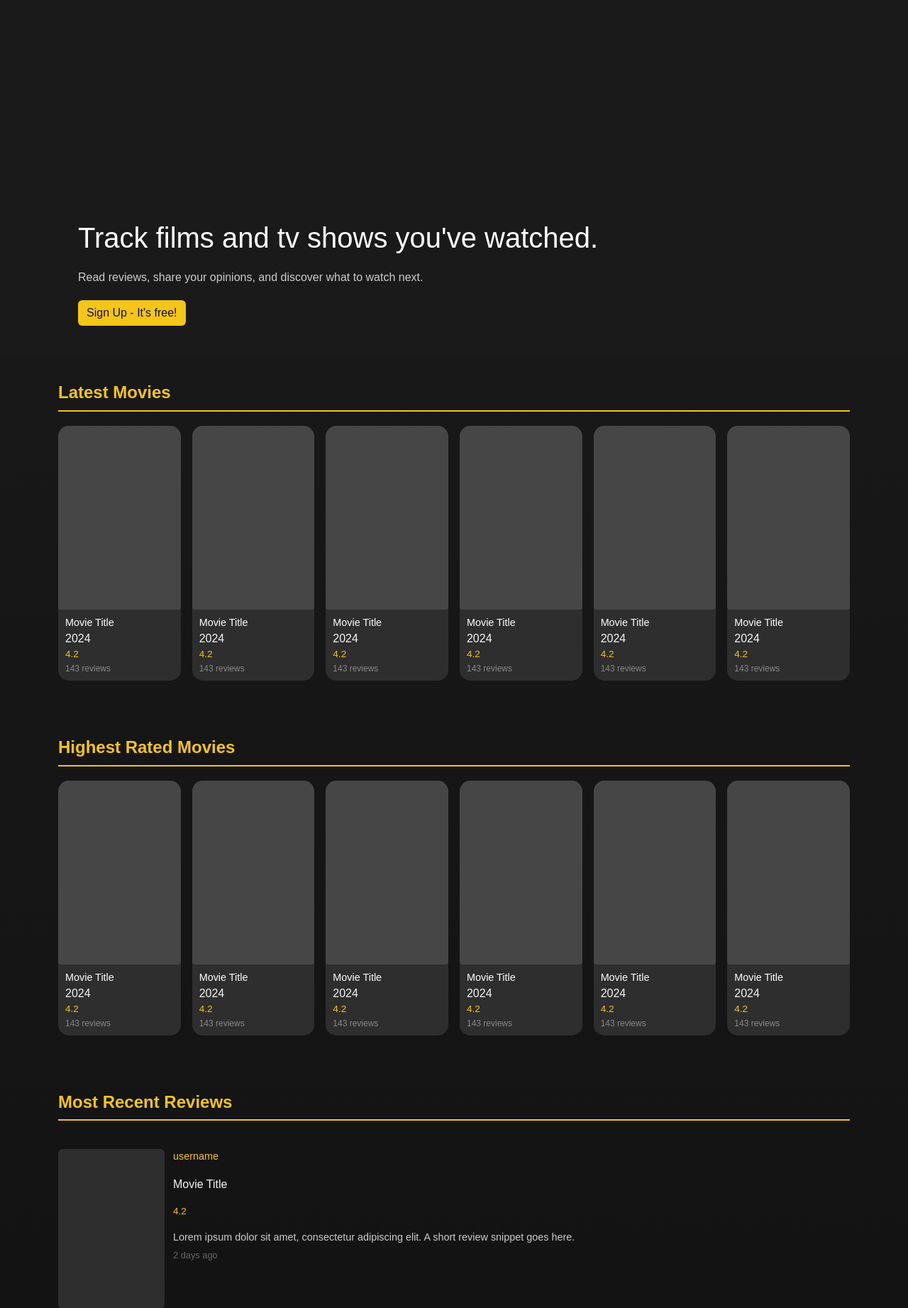
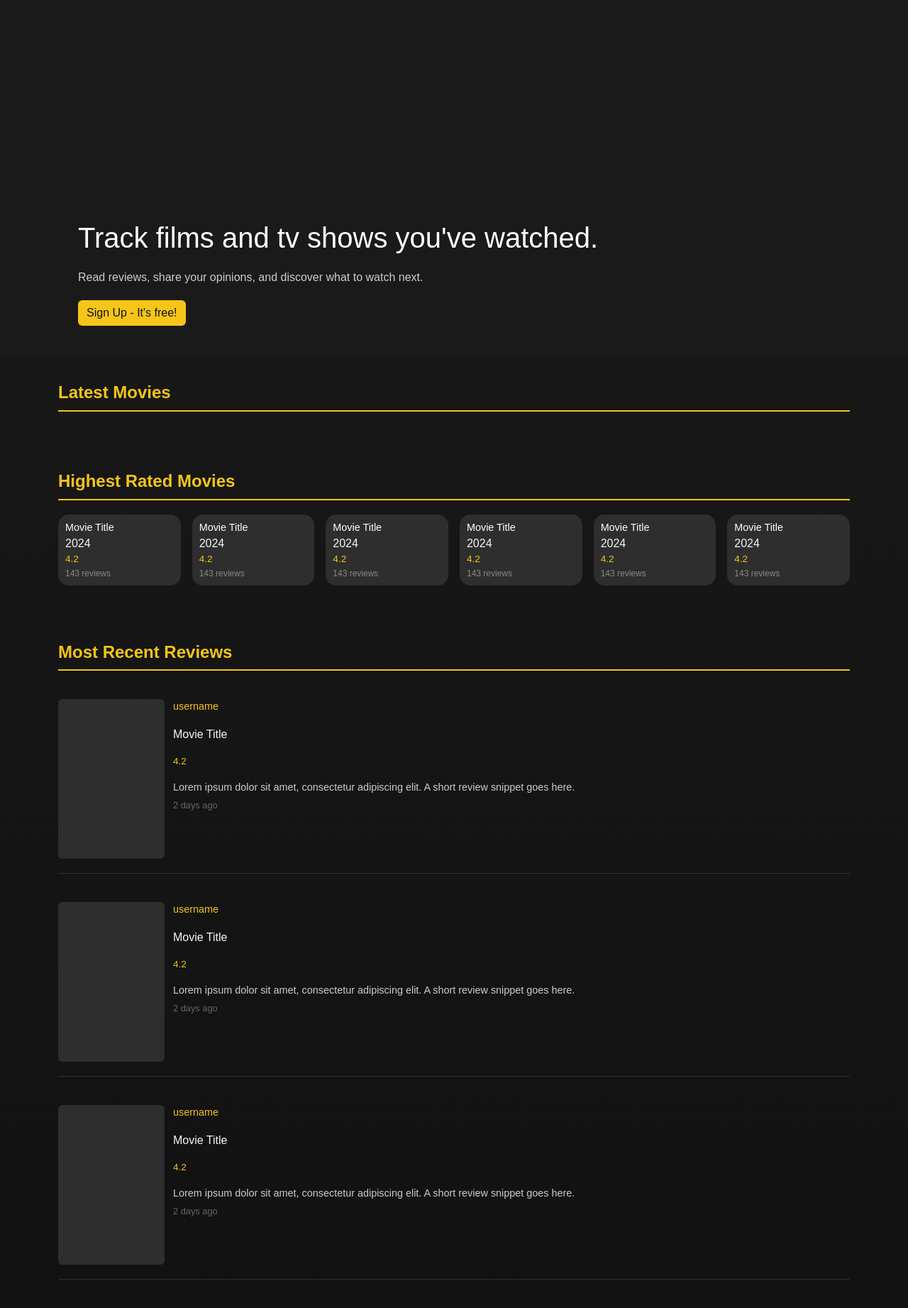
Before and after one commit to juanyeremia/UWA-Agile_Group_Project, a Flask app: page / in a window 1280 px wide. Shown: the part 72-1915 px from the top of the page at 71% size. Run offline with Flask 3, Linux system fonts and the light colour scheme; data that the repository does not hold is empty.

Commit message:
Removed home page's Latest mvoie cards placeholder with API-fed movies

```diff
--- a/app/static/css/home_page.css
+++ b/app/static/css/home_page.css
@@ -61,11 +61,11 @@
   transform: scale(1.05);
 }
 
-.movie-poster-placeholder {
-  width: 100%;
-  aspect-ratio: 2/3;
-  background-color: #464646;
-  border-radius: 4px;
+.movie-poster {
+    width: 100%;
+    height: 300px;
+    object-fit: cover;            /* ensures the image fills the area without distortion */
+    border-radius: 8px;
 }
 
 .movie-info {
--- a/app/templates/home_page.html
+++ b/app/templates/home_page.html
@@ -43,111 +43,7 @@
     <section class="movies-section">
       <div class="container-lg">
         <h2 class="section-title">Latest Movies</h2>
-        <div class="row row-cols-2 row-cols-md-3 row-cols-lg-6 g-3">
-          <!--
-                row-cols-2: 2 columns on extra small screens
-                row-cols-md-3: 3 columns on medium screens and up
-                row-cols-lg-5: 5 columns on large screens and up
-                -->
-
-          <!-- Movie cards will be dynamically inserted here -->
-          <!-- Mock up for demonstration purposes -->
-          <div class="temp-border col">
-            <a
-              href="{{ url_for('movie_detail', movie_id=1) }}"
-              class="movie-card-link"
-            >
-              <div class="movie-card temp-border">
-                <div class="movie-poster-placeholder"></div>
-                <div class="movie-info">
-                  <div class="temp-border movie-title">Movie Title</div>
-                  <div class="movie-eyar temp-border">2024</div>
-                  <div class="temp-border movie-rating">4.2</div>
-                  <div class="temp-border movie-reviews">143 reviews</div>
-                </div>
-              </div>
-            </a>
-          </div>
-          <div class="temp-border col">
-            <a
-              href="{{ url_for('movie_detail', movie_id=1) }}"
-              class="movie-card-link"
-            >
-              <div class="movie-card temp-border">
-                <div class="movie-poster-placeholder"></div>
-                <div class="movie-info">
-                  <div class="temp-border movie-title">Movie Title</div>
-                  <div class="movie-eyar temp-border">2024</div>
-                  <div class="temp-border movie-rating">4.2</div>
-                  <div class="temp-border movie-reviews">143 reviews</div>
-                </div>
-              </div>
-            </a>
-          </div>
-          <div class="temp-border col">
-            <a
-              href="{{ url_for('movie_detail', movie_id=1) }}"
-              class="movie-card-link"
-            >
-              <div class="movie-card temp-border">
-                <div class="movie-poster-placeholder"></div>
-                <div class="movie-info">
-                  <div class="temp-border movie-title">Movie Title</div>
-                  <div class="movie-eyar temp-border">2024</div>
-                  <div class="temp-border movie-rating">4.2</div>
-                  <div class="temp-border movie-reviews">143 reviews</div>
-                </div>
-              </div>
-            </a>
-          </div>
-          <div class="temp-border col">
-            <a
-              href="{{ url_for('movie_detail', movie_id=1) }}"
-              class="movie-card-link"
-            >
-              <div class="movie-card temp-border">
-                <div class="movie-poster-placeholder"></div>
-                <div class="movie-info">
-                  <div class="temp-border movie-title">Movie Title</div>
-                  <div class="movie-eyar temp-border">2024</div>
-                  <div class="temp-border movie-rating">4.2</div>
-                  <div class="temp-border movie-reviews">143 reviews</div>
-                </div>
-              </div>
-            </a>
-          </div>
-          <div class="temp-border col">
-            <a
-              href="{{ url_for('movie_detail', movie_id=1) }}"
-              class="movie-card-link"
-            >
-              <div class="movie-card temp-border">
-                <div class="movie-poster-placeholder"></div>
-                <div class="movie-info">
-                  <div class="temp-border movie-title">Movie Title</div>
-                  <div class="movie-eyar temp-border">2024</div>
-                  <div class="temp-border movie-rating">4.2</div>
-                  <div class="temp-border movie-reviews">143 reviews</div>
-                </div>
-              </div>
-            </a>
-          </div>
-          <div class="temp-border col">
-            <a
-              href="{{ url_for('movie_detail', movie_id=1) }}"
-              class="movie-card-link"
-            >
-              <div class="movie-card temp-border">
-                <div class="movie-poster-placeholder"></div>
-                <div class="movie-info">
-                  <div class="temp-border movie-title">Movie Title</div>
-                  <div class="movie-eyar temp-border">2024</div>
-                  <div class="temp-border movie-rating">4.2</div>
-                  <div class="temp-border movie-reviews">143 reviews</div>
-                </div>
-              </div>
-            </a>
-          </div>
+        <div id="latest-movies-container" class="row row-cols-2 row-cols-md-3 row-cols-lg-6 g-3">
         </div>
       </div>
     </section>
```
